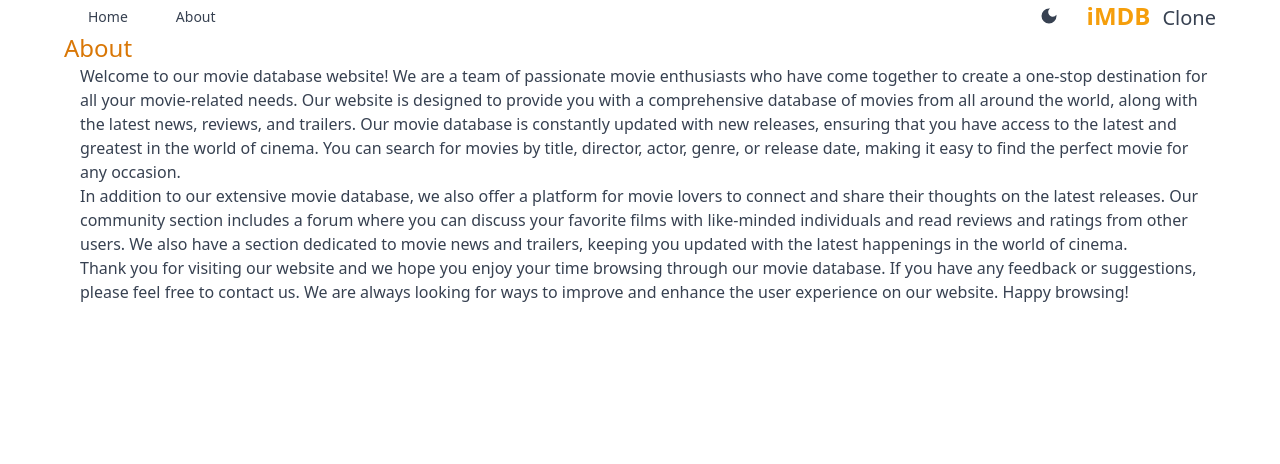
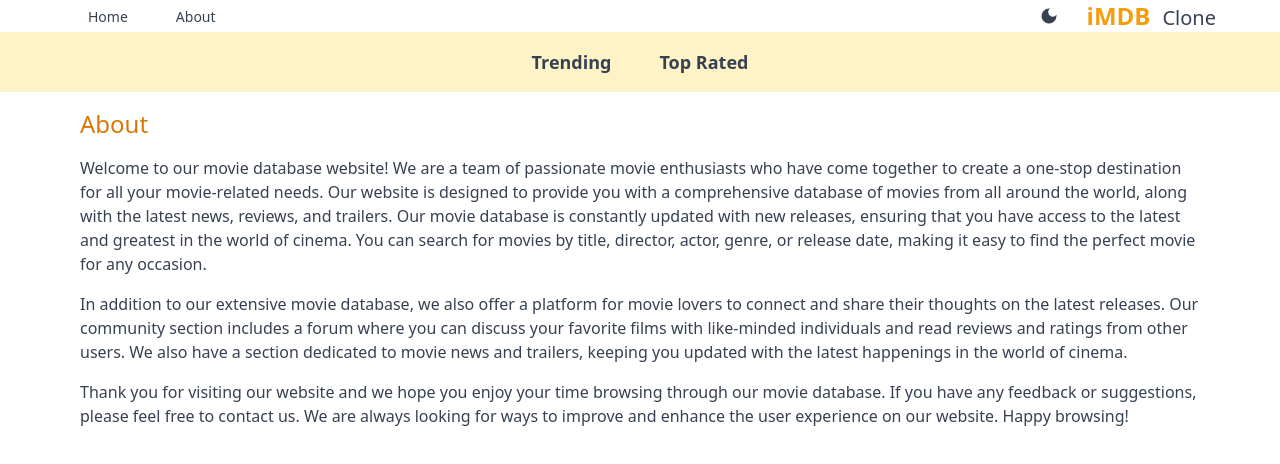
Before and after one commit to frontendprof/nextjs-imdb-app, a Next.js app: page /about in a window 1280 px wide. Shown: the top 464 px of the page. Built offline with nearby package versions, Linux system fonts and the light colour scheme.

Commit message:
feat: add navbar component

```diff
--- a/src/app/about/page.jsx
+++ b/src/app/about/page.jsx
@@ -2,7 +2,7 @@
 
 export default function About() {
   return (
-    <div className="max-w-6xl mx-auto space-x-4">
+    <div className="max-w-6xl mx-auto space-y-4 p-4">
       <h1 className="text-2xl font-medium text-amber-600">About</h1>
       <p>
         Welcome to our movie database website! We are a team of passionate movie
--- a/src/app/layout.js
+++ b/src/app/layout.js
@@ -1,4 +1,5 @@
 import Header from '@/components/Header';
+import Navbar from '@/components/Navbar';
 import './globals.css';
 import Providers from './Providers';
 
@@ -9,6 +10,8 @@
         <Providers>
           <Header />
 
+          <Navbar />
+
           {children}
         </Providers>
       </body>
--- /dev/null
+++ b/src/components/Navbar.jsx
@@ -0,0 +1,11 @@
+import React from 'react';
+import NavbarItem from './NavbarItem';
+
+export default function Navbar() {
+  return (
+    <div className="flex justify-center bg-amber-100 dark:bg-gray-600 lg:text-lg p-4">
+      <NavbarItem title="Trending" param="fetchTrending" />
+      <NavbarItem title="Top Rated" param="fetchTopRated" />
+    </div>
+  );
+}
--- /dev/null
+++ b/src/components/NavbarItem.jsx
@@ -0,0 +1,23 @@
+'use client';
+
+import Link from 'next/link';
+import { useSearchParams } from 'next/navigation';
+
+export default function NavbarItem({ title, param }) {
+  const searchParams = useSearchParams();
+  const genre = searchParams.get('genre');
+  return (
+    <div>
+      <Link
+        className={`m-4 hover:text-amber-600 font-semibold p-2 ${
+          genre &&
+          genre === param &&
+          'underline underline-offset-8 decoration-4 decoration-amber-500 rounded-lg'
+        }`}
+        href={`/?genre=${param}`}
+      >
+        {title}
+      </Link>
+    </div>
+  );
+}
```
